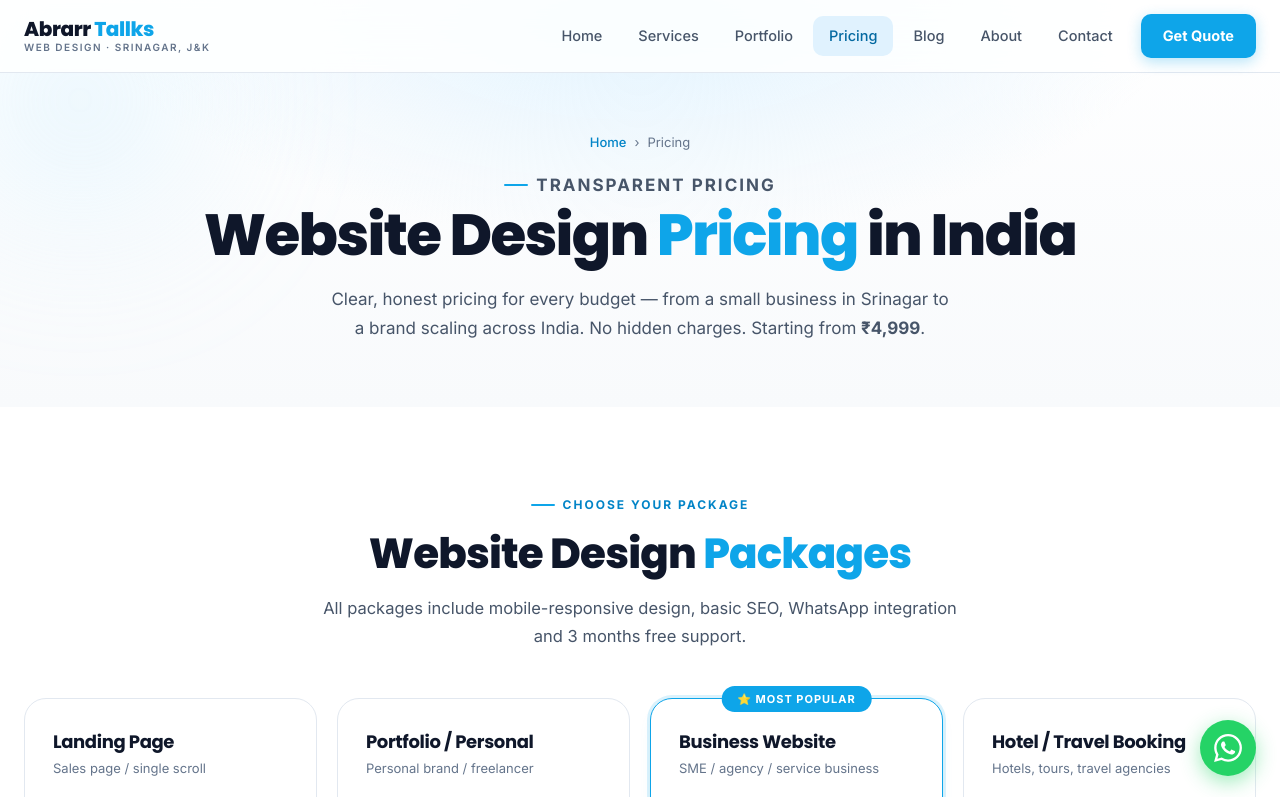
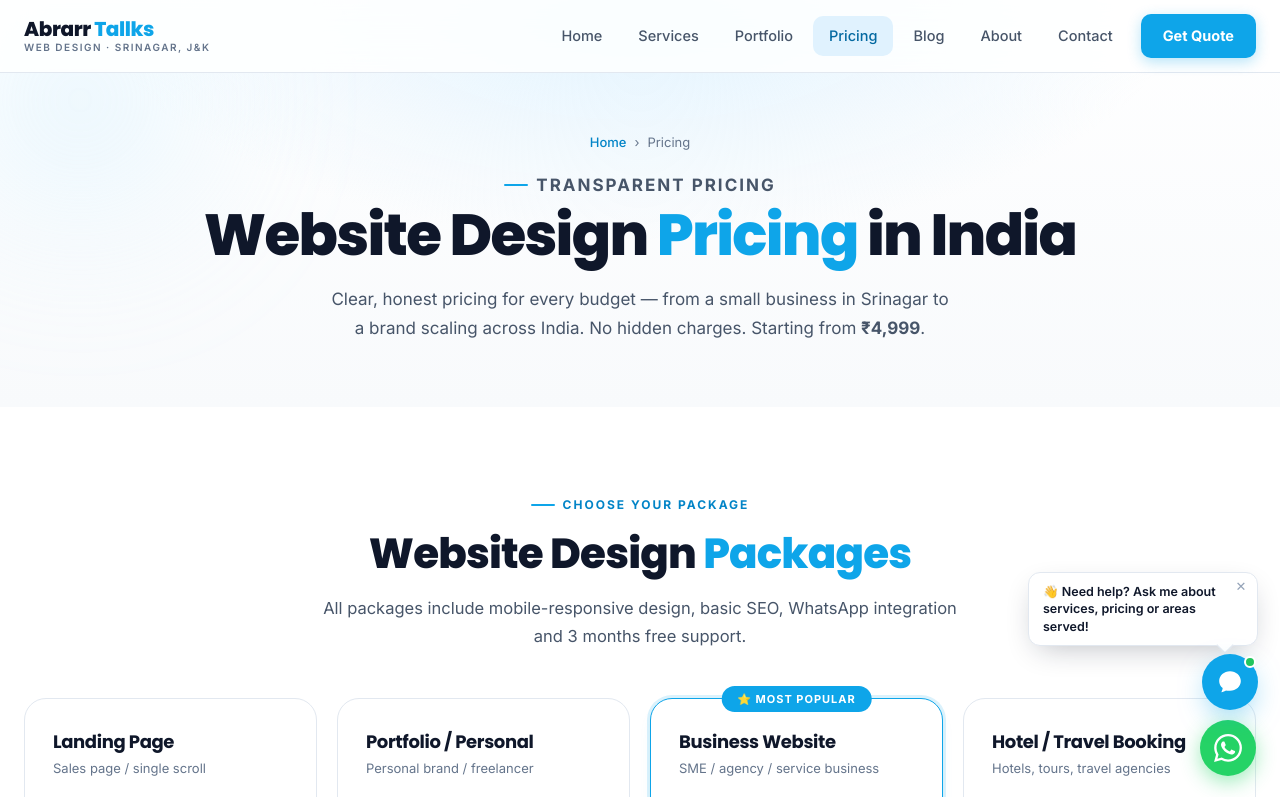
Before and after one commit to abrar-exprt/AbrarrTallks-portfolio, a plain HTML site: page pricing.html in a window 1280 px wide. Shown: the top 797 px of the page. Drawn offline with Linux system fonts and the light colour scheme.

Commit message:
Add files via upload

```diff
--- a/about.html
+++ b/about.html
@@ -732,5 +732,6 @@ const observer = new IntersectionObserver(entries => {
 }, { threshold: 0.2 });
 document.querySelectorAll('.skills-grid').forEach(g => observer.observe(g));
 </script>
+<script src="chat-widget.js" defer></script>
 </body>
 </html>
--- a/chat-widget.js
+++ b/chat-widget.js
@@ -18,7 +18,7 @@
 
   // ==== CONFIG — update this after deploying your Google Apps Script Web App ====
   // Paste the full "…/exec" URL you get after deploying (see apps-script-backend.gs)
-  var CHAT_ENDPOINT = "https://script.google.com/macros/s/AKfycbwBMOD23EeTJDgWOyfW8x0-qgtZ-T1leWz-udb8V-MvBzvBLWYNBhMXKzNeF-5t9cFJlg/exec";
+  var CHAT_ENDPOINT = "https://script.google.com/macros/s/YOUR_DEPLOYMENT_ID/exec";
   var WHATSAPP_URL = "https://api.whatsapp.com/send/?phone=917051078832&text&type=phone_number&app_absent=0";
   // =======================================================================
 
@@ -32,6 +32,43 @@
     try { sessionStorage.setItem(STORAGE_KEY, JSON.stringify(history.slice(-12))); } catch (e) {}
   }
 
+  // ── Notification sound (generated in-browser, no audio file needed) ──
+  // Browsers block audio until the visitor interacts with the page at
+  // least once, so we "unlock" the AudioContext on first tap/click/key.
+  var audioCtx = null;
+  function unlockAudio() {
+    if (!audioCtx) {
+      try { audioCtx = new (window.AudioContext || window.webkitAudioContext)(); } catch (e) {}
+    } else if (audioCtx.state === "suspended") {
+      audioCtx.resume();
+    }
+  }
+  ["pointerdown", "keydown", "touchstart"].forEach(function (evt) {
+    document.addEventListener(evt, unlockAudio, { once: true, passive: true });
+  });
+
+  function playNotifySound() {
+    if (!audioCtx) {
+      try { audioCtx = new (window.AudioContext || window.webkitAudioContext)(); } catch (e) { return; }
+    }
+    if (audioCtx.state === "suspended") { audioCtx.resume(); }
+    try {
+      var now = audioCtx.currentTime;
+      var osc = audioCtx.createOscillator();
+      var gain = audioCtx.createGain();
+      osc.type = "sine";
+      osc.frequency.setValueAtTime(880, now);        // A5
+      osc.frequency.setValueAtTime(1174.66, now + 0.09); // D6 — quick two-note "ding"
+      gain.gain.setValueAtTime(0.0001, now);
+      gain.gain.exponentialRampToValueAtTime(0.16, now + 0.02);
+      gain.gain.exponentialRampToValueAtTime(0.0001, now + 0.4);
+      osc.connect(gain);
+      gain.connect(audioCtx.destination);
+      osc.start(now);
+      osc.stop(now + 0.42);
+    } catch (e) {}
+  }
+
   var css = "" +
     "#atc-launcher{position:fixed;right:22px;bottom:90px;width:56px;height:56px;border-radius:50%;" +
     "background:#0ea5e9;box-shadow:0 10px 30px -8px rgba(14,165,233,.6);display:flex;align-items:center;" +
@@ -40,11 +77,28 @@
     "#atc-launcher svg{width:26px;height:26px;fill:#fff;}" +
     "#atc-launcher .atc-dot{position:absolute;top:2px;right:2px;width:12px;height:12px;background:#22c55e;" +
     "border:2px solid #fff;border-radius:50%;}" +
-    "#atc-panel{position:fixed;right:22px;bottom:156px;width:340px;max-width:calc(100vw - 32px);height:460px;" +
-    "max-height:calc(100vh - 200px);background:#fff;border-radius:18px;box-shadow:0 20px 60px -16px rgba(15,23,42,.35);" +
-    "display:flex;flex-direction:column;overflow:hidden;z-index:9999;font-family:'Inter',system-ui,sans-serif;" +
-    "opacity:0;transform:translateY(12px) scale(.98);pointer-events:none;transition:opacity .18s,transform .18s;}" +
-    "#atc-panel.open{opacity:1;transform:translateY(0) scale(1);pointer-events:auto;}" +
+    /* Small attention-grabbing notify strip, anchored just above the launcher */
+    "#atc-notify{position:fixed;right:22px;bottom:154px;max-width:230px;background:#fff;color:#0f172a;" +
+    "font-family:'Inter',system-ui,sans-serif;font-size:12.5px;font-weight:600;line-height:1.4;" +
+    "padding:10px 30px 10px 14px;border-radius:12px;box-shadow:0 10px 30px -10px rgba(15,23,42,.3);" +
+    "border:1px solid #e2e8f0;z-index:9997;cursor:pointer;opacity:0;transform:translateY(8px);" +
+    "transition:opacity .25s,transform .25s;pointer-events:none;}" +
+    "#atc-notify.show{opacity:1;transform:translateY(0);pointer-events:auto;}" +
+    "#atc-notify::after{content:'';position:absolute;bottom:-6px;right:26px;width:12px;height:12px;" +
+    "background:#fff;border-right:1px solid #e2e8f0;border-bottom:1px solid #e2e8f0;transform:rotate(45deg);}" +
+    "#atc-notify-close{position:absolute;top:6px;right:8px;width:16px;height:16px;border:none;background:none;" +
+    "color:#94a3b8;font-size:13px;line-height:1;cursor:pointer;padding:0;}" +
+    "#atc-notify-close:hover{color:#334155;}" +
+    /* Backdrop + centered modal panel — same behavior on mobile and desktop */
+    "#atc-overlay{position:fixed;inset:0;background:rgba(15,23,42,.45);z-index:9998;opacity:0;" +
+    "pointer-events:none;transition:opacity .18s;}" +
+    "#atc-overlay.open{opacity:1;pointer-events:auto;}" +
+    "#atc-panel{position:fixed;top:50%;left:50%;transform:translate(-50%,-46%) scale(.98);" +
+    "width:92vw;max-width:400px;height:80vh;max-height:560px;background:#fff;border-radius:20px;" +
+    "box-shadow:0 24px 70px -16px rgba(15,23,42,.45);display:flex;flex-direction:column;overflow:hidden;" +
+    "z-index:9999;font-family:'Inter',system-ui,sans-serif;opacity:0;pointer-events:none;" +
+    "transition:opacity .2s,transform .2s;}" +
+    "#atc-panel.open{opacity:1;transform:translate(-50%,-50%) scale(1);pointer-events:auto;}" +
     "#atc-head{background:linear-gradient(135deg,#0ea5e9,#0369a1);padding:16px 18px;color:#fff;display:flex;" +
     "align-items:center;gap:10px;flex-shrink:0;}" +
     "#atc-head .atc-avatar{width:34px;height:34px;border-radius:50%;background:rgba(255,255,255,.2);" +
@@ -75,7 +129,7 @@
     "display:flex;align-items:center;justify-content:center;flex-shrink:0;}" +
     "#atc-send:disabled{opacity:.5;cursor:not-allowed;}" +
     "#atc-send svg{width:16px;height:16px;fill:#fff;}" +
-    "@media(max-width:420px){#atc-panel{right:12px;bottom:150px;} #atc-launcher{right:12px;}}";
+    "@media(max-width:420px){#atc-launcher{right:16px;bottom:84px;} #atc-notify{right:16px;bottom:148px;max-width:200px;} #atc-panel{width:94vw;height:82vh;border-radius:16px;}}";
 
   var style = document.createElement("style");
   style.textContent = css;
@@ -88,6 +142,17 @@
     '<svg viewBox="0 0 24 24"><path d="M12 2C6.48 2 2 6.02 2 11c0 2.61 1.24 4.95 3.24 6.6-.1.98-.5 2.5-1.24 3.9 1.6-.2 3.24-.86 4.4-1.6 1.1.3 2.3.1 3.6.1 5.52 0 10-4.02 10-9s-4.48-9-10-9z"/></svg>' +
     '<span class="atc-dot"></span>';
   document.body.appendChild(launcher);
+
+  var notify = document.createElement("div");
+  notify.id = "atc-notify";
+  notify.innerHTML =
+    '👋 Need help? Ask me about services, pricing or areas served!' +
+    '<button id="atc-notify-close" aria-label="Dismiss">✕</button>';
+  document.body.appendChild(notify);
+
+  var overlay = document.createElement("div");
+  overlay.id = "atc-overlay";
+  document.body.appendChild(overlay);
 
   var panel = document.createElement("div");
   panel.id = "atc-panel";
@@ -150,6 +215,8 @@
   function openPanel() {
     isOpen = true;
     panel.classList.add("open");
+    overlay.classList.add("open");
+    hideNotify(true);
     renderHistory();
     setTimeout(function () { input.focus(); }, 150);
   }
@@ -157,12 +224,44 @@
   function closePanel() {
     isOpen = false;
     panel.classList.remove("open");
+    overlay.classList.remove("open");
   }
 
   launcher.addEventListener("click", function () {
     isOpen ? closePanel() : openPanel();
   });
   panel.querySelector("#atc-close").addEventListener("click", closePanel);
+  overlay.addEventListener("click", closePanel);
+
+  // ── Notify strip: appears once per session above the launcher to draw
+  // attention to the chat, unless already dismissed or already chatted. ──
+  var NOTIFY_KEY = "abrarrChatNotifyDismissed";
+  function hideNotify(persist) {
+    notify.classList.remove("show");
+    if (persist) {
+      try { sessionStorage.setItem(NOTIFY_KEY, "1"); } catch (e) {}
+    }
+  }
+  var alreadyDismissed = false;
+  try { alreadyDismissed = sessionStorage.getItem(NOTIFY_KEY) === "1"; } catch (e) {}
+  if (!alreadyDismissed) {
+    setTimeout(function () {
+      if (!isOpen) {
+        notify.classList.add("show");
+        playNotifySound();
+      }
+    }, 3500);
+    // Auto-hide after a while so it doesn't linger forever
+    setTimeout(function () { hideNotify(false); }, 12000);
+  }
+  notify.addEventListener("click", function (e) {
+    if (e.target && e.target.id === "atc-notify-close") {
+      hideNotify(true);
+      return;
+    }
+    hideNotify(true);
+    openPanel();
+  });
 
   panel.querySelectorAll(".atc-chip").forEach(function (chip) {
     chip.addEventListener("click", function () {
@@ -201,6 +300,7 @@
         addMessage("bot", reply);
         history.push({ role: "assistant", content: reply });
         saveHistory();
+        if (!isOpen) playNotifySound();
         if (typeof gtag === "function") {
           gtag("event", "chat_widget_message", { event_category: "engagement" });
         }
@@ -220,10 +320,4 @@
     if (e.key === "Enter") sendMessage();
   });
 
-  document.addEventListener("click", function (e) {
-    if (isOpen && !panel.contains(e.target) && !launcher.contains(e.target)) {
-      // keep panel open on outside click — chat widgets shouldn't
-      // vanish accidentally; user closes via ✕ button.
-    }
-  });
 })();
--- a/pricing.html
+++ b/pricing.html
@@ -321,6 +321,26 @@
         <a href="https://wa.me/917051078832?text=I%20want%20an%20E-Commerce%20store%20quote" target="_blank" rel="noopener" class="btn btn-secondary">Get Quote</a>
       </div>
 
+      <!-- SEO ONLY -->
+      <div class="price-card">
+        <h3>SEO Package</h3>
+        <p class="tagline">Google ranking for your existing site</p>
+        <div class="price-amount">₹3,999 <sub>/mo</sub><span class="upto">custom quotes available</span></div>
+        <div class="price-divider"></div>
+        <ul class="price-features">
+          <li>Full On-Page SEO Audit</li>
+          <li>Local SEO &amp; GEO Tags</li>
+          <li>Google My Business Optimisation</li>
+          <li>Schema Markup (All Types)</li>
+          <li>Monthly Keyword Reporting</li>
+          <li>Backlink Building (Verified Profiles)</li>
+          <li>Google Search Console Management</li>
+          <li>Via MakeMe Top — Business Profile</li>
+        </ul>
+        <div class="price-timeline">⏱ Results visible in: <strong>30–90 Days</strong></div>
+        <a href="https://wa.me/917051078832?text=I%20want%20an%20SEO%20package%20quote" target="_blank" rel="noopener" class="btn btn-secondary">Get Quote</a>
+      </div>
+
     </div>
   </div>
 </section>
@@ -502,7 +522,7 @@
 </footer>
 
 <a href="https://wa.me/917051078832" class="whatsapp-float" target="_blank" rel="noopener" aria-label="WhatsApp"><svg viewBox="0 0 24 24"><path d="M17.472 14.382c-.297-.149-1.758-.867-2.03-.967-.273-.099-.471-.148-.67.15-.197.297-.767.966-.94 1.164-.173.199-.347.223-.644.075-.297-.15-1.255-.463-2.39-1.475-.883-.788-1.48-1.761-1.653-2.059-.173-.297-.018-.458.13-.606.134-.133.298-.347.446-.52.149-.174.198-.298.298-.497.099-.198.05-.371-.025-.52-.075-.149-.669-1.612-.916-2.207-.242-.579-.487-.5-.669-.51-.173-.008-.371-.01-.57-.01-.198 0-.52.074-.792.372-.272.297-1.04 1.016-1.04 2.479 0 1.462 1.065 2.875 1.213 3.074.149.198 2.096 3.2 5.077 4.487.709.306 1.262.489 1.694.625.712.227 1.36.195 1.871.118.571-.085 1.758-.719 2.006-1.413.248-.694.248-1.289.173-1.413-.074-.124-.272-.198-.57-.347m-5.421 7.403h-.004a9.87 9.87 0 0 1-5.031-1.378l-.361-.214-3.741.982.998-3.648-.235-.374a9.86 9.86 0 0 1-1.51-5.26c.001-5.45 4.436-9.884 9.888-9.884 2.64 0 5.122 1.03 6.988 2.898a9.825 9.825 0 0 1 2.893 6.994c-.003 5.45-4.437 9.884-9.885 9.884m8.413-18.297A11.815 11.815 0 0 0 12.05 0C5.495 0 .16 5.335.157 11.892c0 2.096.547 4.142 1.588 5.945L.057 24l6.305-1.654a11.882 11.882 0 0 0 5.683 1.448h.005c6.554 0 11.890-5.335 11.893-11.893a11.821 11.821 0 0 0-3.48-8.413Z"/></svg></a>
-
+<script src="chat-widget.js" defer></script>
 <script>
 const menuBtn=document.getElementById('menuBtn');
 const navLinks=document.getElementById('navLinks');
```
Also changed, not shown: agency.html (+1 -1 lines), blog-local-seo-kashmir.html (+1 -1 lines), blog-meta-ads-expert-india-abrar-ali.html (+1 -1 lines), blog.html (+1 -0 lines), contact.html (+1 -1 lines), portfolio.html (+1 -0 lines), privacy.html (+1 -1 lines), services.html (+1 -1 lines), terms.html (+1 -1 lines).
